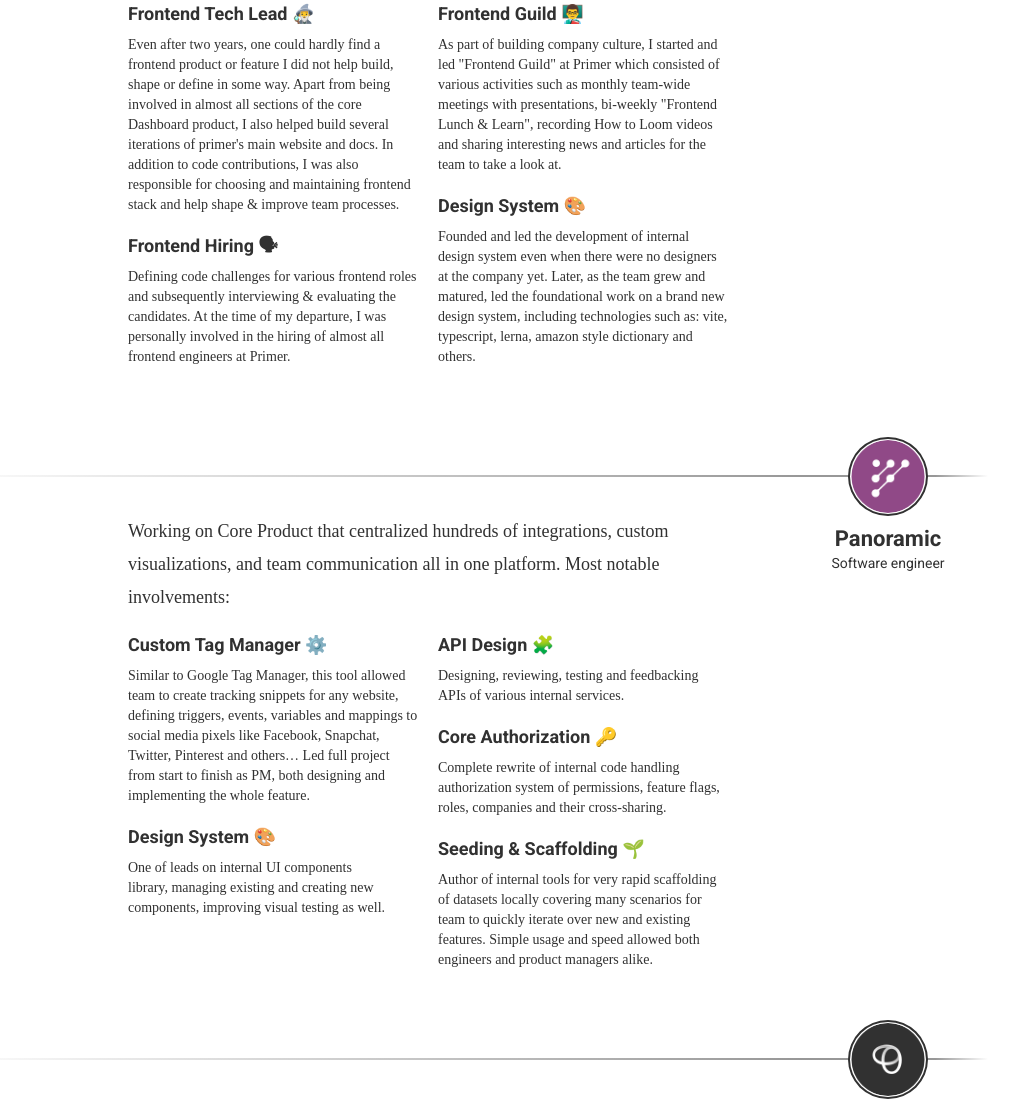
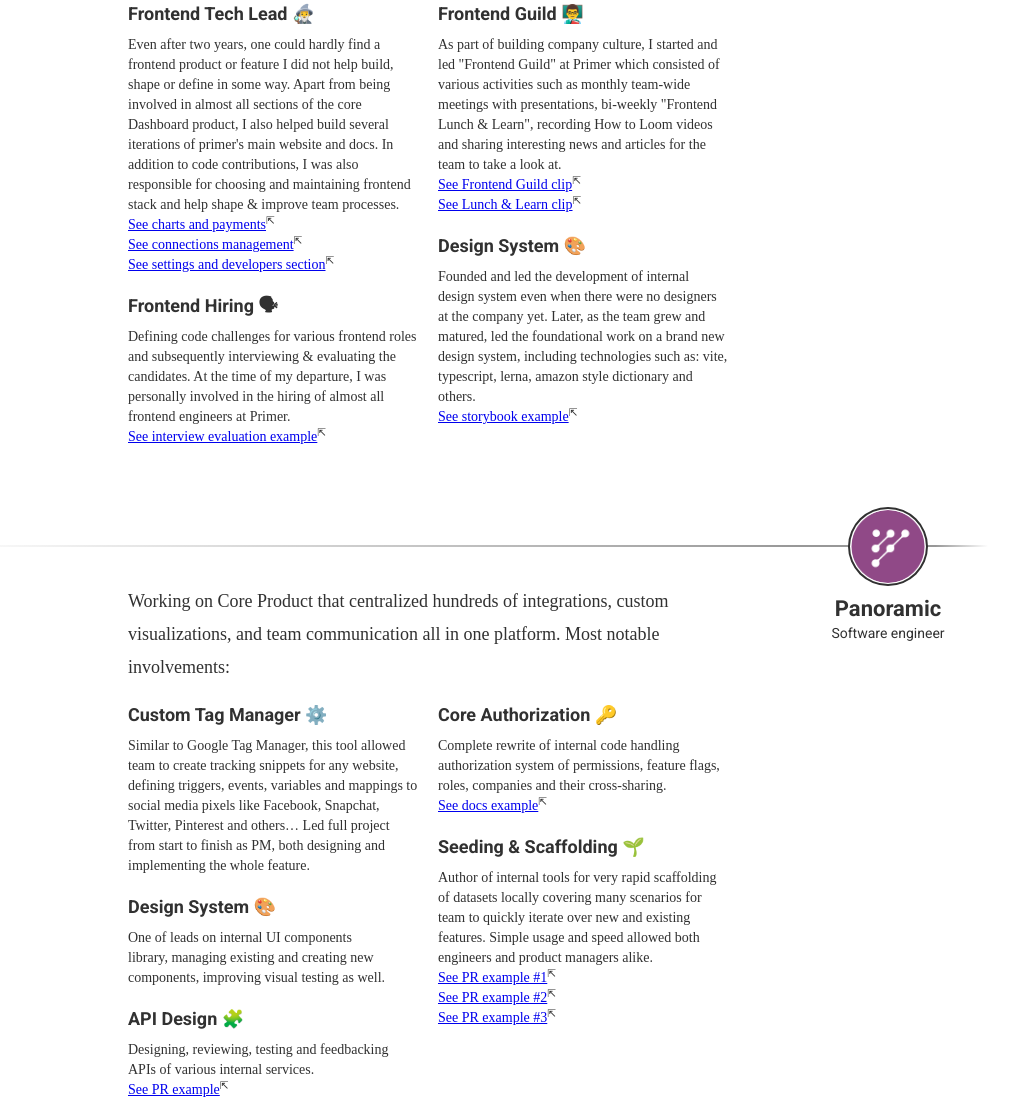
Before and after one commit to westrem/gojadud.com, a website: page v2/src/experience.html in a window 1280 px wide. Shown: the part 433-1536 px from the top of the page, without its empty margins (212-1225 px from the left). Drawn offline with Linux system fonts and the light colour scheme; files that its build step writes are made by us from their sources; a web font is replaced by a local one.

Commit message:
Add examples

```diff
--- a/v2/src/experience.html
+++ b/v2/src/experience.html
@@ -97,6 +97,11 @@
             <p>
               Even after two years, one could hardly find a frontend product or feature I did not help build, shape or define in some way. Apart from being involved in almost all sections of the core Dashboard product, I also helped build several iterations of primer's main website and docs. In addition to code contributions, I was also responsible for choosing and maintaining frontend stack and help shape & improve team processes.
             </p>
+            <p class="examples">
+              <a href="/images/examples/primer_dashboard_snapshot_payments.png?v={*version*}" target="_blank">See charts and payments</a><sup>⇱</sup><br />
+              <a href="/images/examples/primer_dashboard_connections_management.png?v={*version*}" target="_blank">See connections management</a><sup>⇱</sup><br />
+              <a href="/images/examples/primer_dashboard_settings_developers.png?v={*version*}" target="_blank">See settings and developers section</a><sup>⇱</sup>
+            </p>
           </article>
 
           <article>
@@ -105,6 +110,9 @@
             </h4>
             <p>
               Defining code challenges for various frontend roles and subsequently interviewing & evaluating the candidates. At the time of my departure, I was personally involved in the hiring of almost all frontend engineers at Primer.
+            </p>
+            <p class="examples">
+              <a href="/images/examples/interview.png?v={*version*}" target="_blank">See interview evaluation example</a><sup>⇱</sup>
             </p>
           </article>
 
@@ -115,6 +123,10 @@
             <p>
               As part of building company culture, I started and led "Frontend Guild" at Primer which consisted of various activities such as monthly team-wide meetings with presentations, bi-weekly "Frontend Lunch & Learn", recording How to Loom videos and sharing interesting news and articles for the team to take a look at.
             </p>
+            <p class="examples">
+              <a href="https://youtu.be/Tbrl8fU1zDw" target="_blank">See Frontend Guild clip</a><sup>⇱</sup><br />
+              <a href="https://youtu.be/icOdiHquw8s" target="_blank">See Lunch & Learn clip</a><sup>⇱</sup>
+            </p>
           </article>
 
           <article>
@@ -123,6 +135,9 @@
             </h4>
             <p>
               Founded and led the development of internal design system even when there were no designers at the company yet. Later, as the team grew and matured, led the foundational work on a brand new design system, including technologies such as: vite, typescript, lerna, amazon style dictionary and others.
+            </p>
+            <p class="examples">
+              <a href="/images/examples/primer_design_system.png?v={*version*}" target="_blank">See storybook example</a><sup>⇱</sup>
             </p>
           </article>
         </section>
@@ -165,9 +180,9 @@
             <p>
               Designing, reviewing, testing and feedbacking APIs of various internal services.
             </p>
-<!--            <p class="examples">-->
-<!--              <a href="/images/examples/api_response_structure.png?v={*version*}" target="_blank">See example</a>-->
-<!--            </p>-->
+            <p class="examples">
+              <a href="/images/examples/api_response_structure.png?v={*version*}" target="_blank">See PR example</a><sup>⇱</sup>
+            </p>
           </article>
 
           <article>
@@ -177,9 +192,9 @@
             <p>
               Complete rewrite of internal code handling authorization system of permissions, feature flags, roles, companies and their cross-sharing.
             </p>
-<!--            <p class="examples">-->
-<!--              <a href="/images/examples/auth_readme.png?v={*version*}" target="_blank">See example</a>-->
-<!--            </p>-->
+            <p class="examples">
+              <a href="/images/examples/auth_readme.png?v={*version*}" target="_blank">See docs example</a><sup>⇱</sup>
+            </p>
           </article>
 
           <article>
@@ -189,9 +204,11 @@
             <p>
               Author of internal tools for very rapid scaffolding of datasets locally covering many scenarios for team to quickly iterate over new and existing features. Simple usage and speed allowed both engineers and product managers alike.
             </p>
-<!--            <p class="examples">-->
-<!--              <a href="/images/examples/seeding.png?v={*version*}" target="_blank">See example A</a>, <a href="/images/examples/seeding2.png?v={*version*}" target="_blank">See example B</a>, <a href="/images/examples/seeding3.png?v={*version*}" target="_blank">See example C</a>-->
-<!--            </p>-->
+            <p class="examples">
+              <a href="/images/examples/seeding.png?v={*version*}" target="_blank">See PR example #1</a><sup>⇱</sup><br />
+              <a href="/images/examples/seeding2.png?v={*version*}" target="_blank">See PR example #2</a><sup>⇱</sup><br />
+              <a href="/images/examples/seeding3.png?v={*version*}" target="_blank">See PR example #3</a><sup>⇱</sup>
+            </p>
           </article>
         </section>
       </article>
@@ -215,9 +232,10 @@
             <p>
               Led back-end integrations of Facebook and Snapchat APIs and maintaining Twitter and Google Adwords integrations.
             </p>
-<!--            <p class="examples">-->
-<!--              <a href="/images/examples/snapchat_bulk.png?v={*version*}" target="_blank">See example A</a>, <a href="/images/examples/snapchat_media.png?v={*version*}" target="_blank">See example B</a>-->
-<!--            </p>-->
+            <p class="examples">
+              <a href="/images/examples/snapchat_bulk.png?v={*version*}" target="_blank">See PR example #1</a><sup>⇱</sup><br />
+              <a href="/images/examples/snapchat_media.png?v={*version*}" target="_blank">See PR example #2</a><sup>⇱</sup>
+            </p>
           </article>
 
           <article>
@@ -236,9 +254,9 @@
             <p>
               Led both front-end and back-end for this automated system that allowed team to launch thousands of campaigns, adsets and ads with few clicks, using pre-defined templates, yet allowing full control via custom config tweaks.
             </p>
-<!--            <p class="examples">-->
-<!--              <a href="/images/examples/fb_builds.png?v={*version*}" target="_blank">See example</a>-->
-<!--            </p>-->
+            <p class="examples">
+              <a href="/images/examples/fb_builds.png?v={*version*}" target="_blank">See PR example</a><sup>⇱</sup>
+            </p>
           </article>
         </section>
       </article>
--- a/v2/src/styles/main.scss
+++ b/v2/src/styles/main.scss
@@ -344,6 +344,16 @@
 
       &.examples {
         padding-top: 5px;
+
+        sup {
+          display: inline-block;
+          top: -0.5em;
+          font-size: 90%;
+          line-height: 0;
+          color: $color-link-normal;
+          vertical-align: baseline;
+          transform: rotate(90deg);
+        }
       }
     }
 
```
Also changed, not shown: v2/src/images/examples/interview.png (added), v2/src/images/examples/primer_dashboard_settings_developers.png (added), v2/src/images/examples/primer_dashboard_snapshot_payments.png (added), v2/src/images/examples/primer_design_system.png (added), 2 other files.
